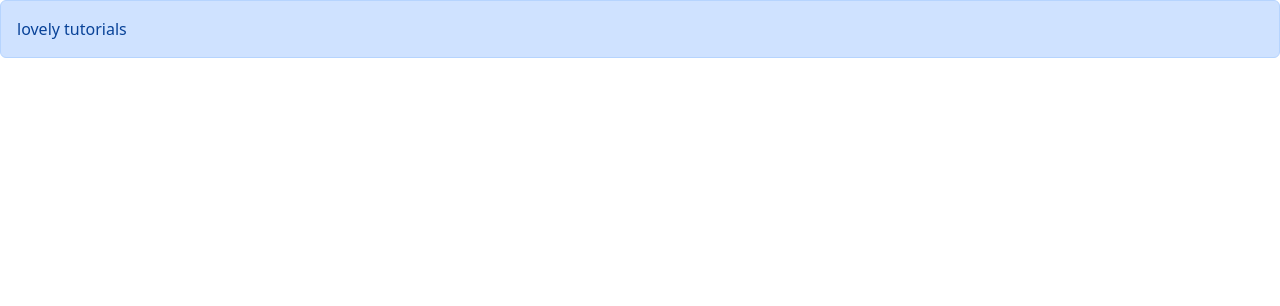
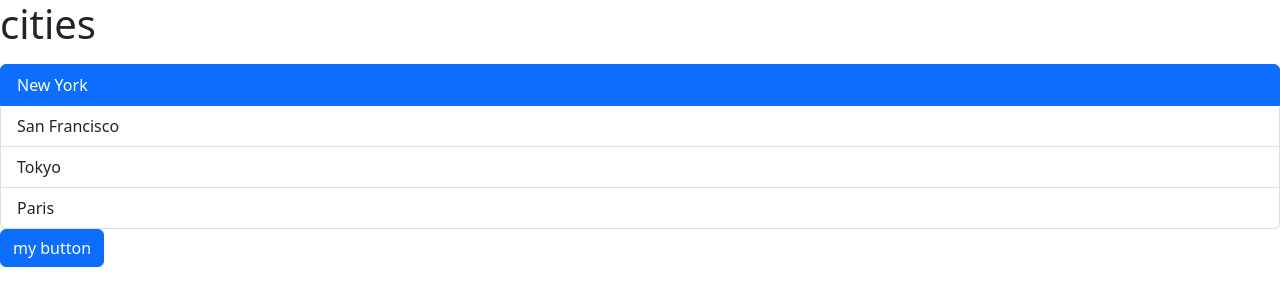
Before and after one commit to frank091915/concise-react, a React (Vite) app: page / in a window 1280 px wide. Shown: the top 306 px of the page. Built offline with nearby package versions, Linux system fonts and the light colour scheme.

Commit message:
feat: exercising and styling components with vanilla css

```diff
--- a/src/App.tsx
+++ b/src/App.tsx
@@ -1,17 +1,31 @@
 import ListGroup from "./components/ListGroup";
 import "./App.css";
 import Alert from "./components/Alert";
+import Button from "./components/Button";
+import { useState } from "react";
 
 function App() {
   const cities = ["New York", "San Francisco", "Tokyo", "Paris"];
   const heading = "cities";
-  const handler = (item: string) => {
-    console.log(item);
+  const [visible, setVisibiliry] = useState(false);
+  const showAlert = () => {
+    setVisibiliry(true);
+  };
+  const closeAlert = () => {
+    setVisibiliry(false);
   };
   return (
-    <Alert>
-      lovely <span>tutorials</span>
-    </Alert>
+    <>
+      <ListGroup
+        items={cities}
+        heading={heading}
+        onSelected={(item) => {
+          console.log(item);
+        }}
+      ></ListGroup>
+      {visible && <Alert onClose={closeAlert}>my alert</Alert>}
+      <Button onClick={showAlert}>my button</Button>
+    </>
   );
 }
 
--- a/src/components/Alert.tsx
+++ b/src/components/Alert.tsx
@@ -2,9 +2,21 @@
 
 interface Props {
   children: ReactNode;
+  onClose: () => void;
 }
-const Alert = ({ children }: Props) => {
-  return <div className="alert alert-primary">{children}</div>;
+const Alert = ({ children, onClose }: Props) => {
+  return (
+    <div className="alert alert-primary alert-dismissible">
+      {children}
+      <button
+        onClick={onClose}
+        type="button"
+        className="btn-close"
+        data-bs-dismiss="alert"
+        aria-label="Close"
+      ></button>
+    </div>
+  );
 };
 
 export default Alert;
--- /dev/null
+++ b/src/components/Button.tsx
@@ -0,0 +1,17 @@
+import { ReactNode } from "react";
+
+interface Props {
+  children: ReactNode;
+  color?: "Primary" | "Secondary" | "Success";
+  onClick: () => void;
+}
+const Button = ({ children, color, onClick }: Props) => {
+  const secondClassName = color ? `btn-${color}` : "btn-primary";
+  return (
+    <div className={`btn ${secondClassName}`} onClick={onClick}>
+      {children}
+    </div>
+  );
+};
+
+export default Button;
--- /dev/null
+++ b/src/components/ListGroup/index.tsx
@@ -0,0 +1,3 @@
+import ListGroup from "./ListGroup";
+
+export default ListGroup;
```
Also changed, not shown: src/components/ListGroup/ListGroup.css (added), src/components/ListGroup/ListGroup.tsx (renamed from src/components/ListGroup.tsx).
